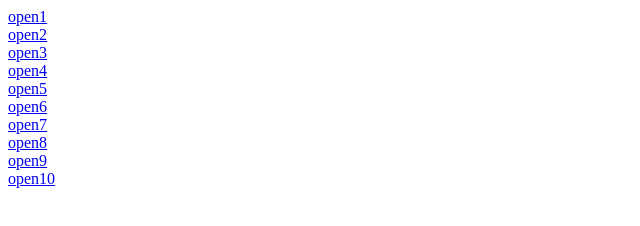
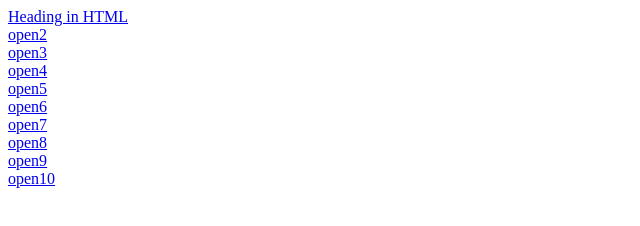
Before and after one commit to Hariommaurya2005/Udemy-Practice, a plain HTML site: page index.html in a window 1280 px wide. Shown: the whole page, without its empty margins (0-640 px from the left). Drawn offline with Linux system fonts and the light colour scheme.

Commit message:
Updated index

```diff
--- a/index.html
+++ b/index.html
@@ -6,7 +6,7 @@
     <title>Document</title>
 </head>
 <body>
-    <a href="./Day 1/Hedding.html">open1</a><br>
+    <a href="./Day 1/Hedding.html">Heading in HTML</a><br>
     <a href="./Day 1/Paragraph.html">open2</a><br>
     <a href="./Day2/nested list.html">open3</a><br>
     <a href="./Day2/list.html">open4</a><br>
```
